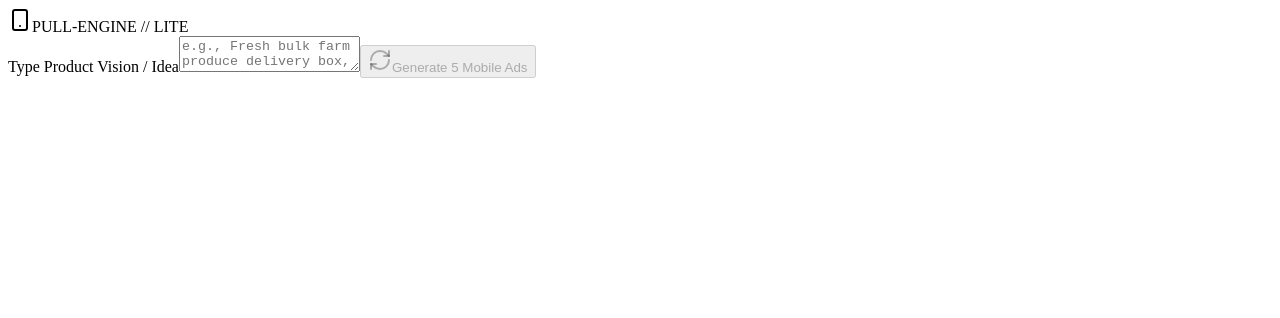
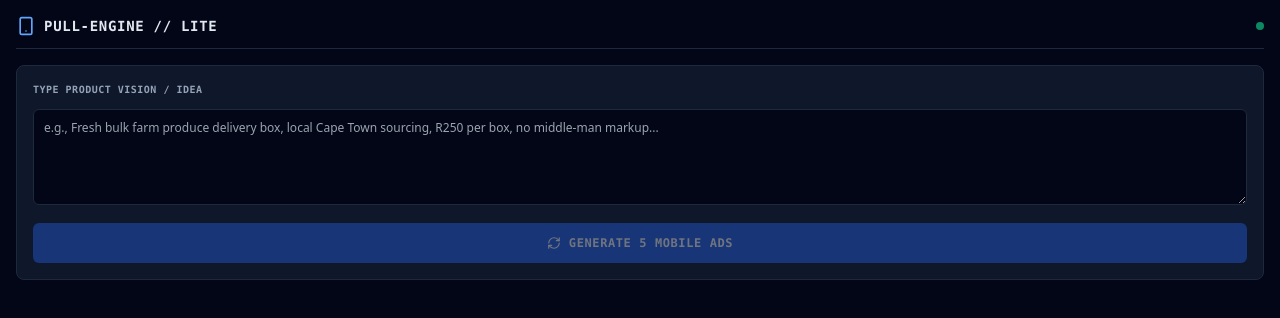
Before and after one commit to cgartco6/pure-pull-marketing-engine, a Next.js app: page /dashboard/mobile in a window 1280 px wide. Shown: the top 318 px of the page. Built offline with nearby package versions, Linux system fonts and the light colour scheme.

Commit message:
Create RootLayout component with metadata and styles
Set up the root layout for the application with metadata and Tailwind CSS integration.

```diff
--- /dev/null
+++ b/app/layout.tsx
@@ -0,0 +1,20 @@
+import React from 'react';
+import './globals.css';
+
+export const metadata = {
+  title: 'Sovereign Pure-Pull Marketing Matrix',
+  description: 'Autonomous zero-hype platform distribution framework',
+};
+
+export default function RootLayout({ children }: { children: React.ReactNode }) {
+  return (
+    <html lang="en">
+      <head>
+        <script src="https://cdn.tailwindcss.com" defer></script>
+      </head>
+      <body className="antialiased bg-slate-950 text-slate-50 min-h-screen">
+        {children}
+      </body>
+    </html>
+  );
+}
```
